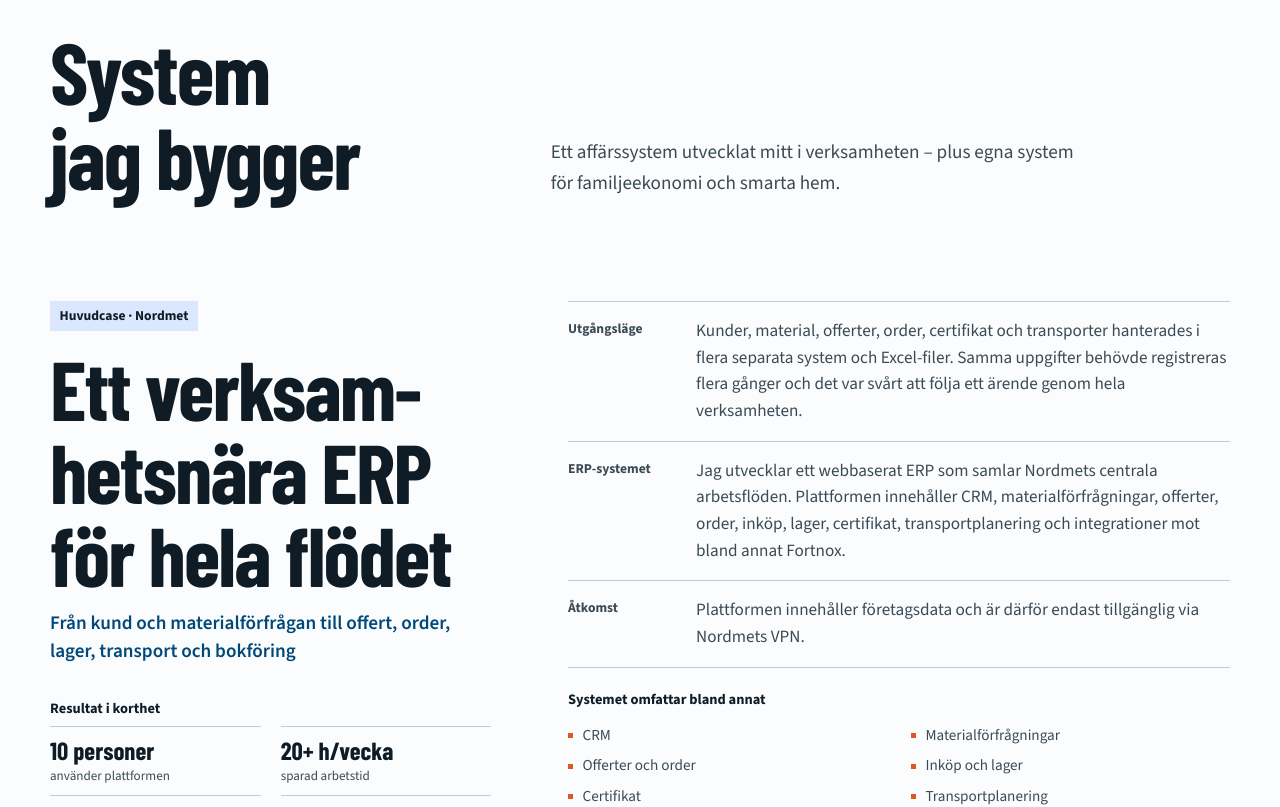
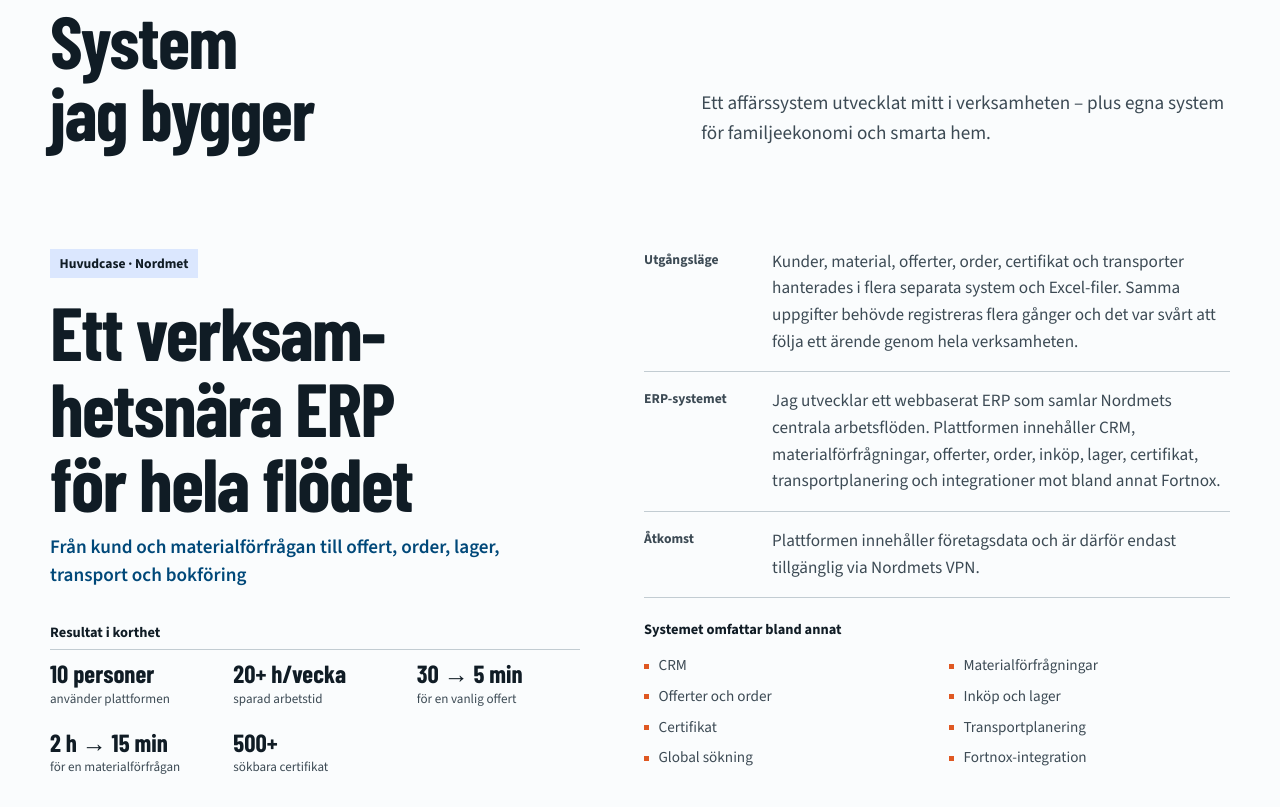
Before and after one commit to lixenstrand/portfolio, a SvelteKit app in the folder portfolio-svelte/: page / in a window 1280 px wide. Shown: the part 1160-1967 px from the top of the page. Built offline with nearby package versions, Linux system fonts and the light colour scheme.

Commit message:
Förbättra balansen i projektsektionen

```diff
--- a/portfolio-svelte/static/css/portfolio.css
+++ b/portfolio-svelte/static/css/portfolio.css
@@ -242,7 +242,7 @@
 
 /* Projects */
 .projectBackground {
-	padding: clamp(5rem, 10vw, 9rem) 0;
+	padding: clamp(4.5rem, 8vw, 7rem) 0 clamp(5rem, 10vw, 9rem);
 	background: var(--surface);
 	border-block: 1px solid var(--line);
 }
@@ -254,18 +254,21 @@
 
 .projects-intro {
 	display: grid;
-	grid-template-columns: 0.8fr 1.2fr;
-	gap: 3rem;
+	grid-template-columns: minmax(0, 1fr) minmax(20rem, 0.9fr);
+	gap: clamp(2rem, 5vw, 4.5rem);
 	align-items: end;
-	margin-bottom: clamp(4rem, 8vw, 7rem);
+	margin-bottom: clamp(3.25rem, 6vw, 5rem);
+	padding-bottom: clamp(1rem, 2vw, 1.5rem);
 }
 
 #projects > .projects-intro h2 {
+	max-width: 9ch;
 	margin: 0;
 	font-family: var(--display);
-	font-size: clamp(3.2rem, 7vw, 5.4rem);
+	font-size: clamp(3.2rem, 6vw, 4.6rem);
 	line-height: 0.98;
 	letter-spacing: -0.02em;
+	text-wrap: balance;
 	color: var(--ink);
 }
 
@@ -273,6 +276,8 @@
 	max-width: 55ch;
 	margin: 0;
 	font-size: 1.2rem;
+	line-height: 1.55;
+	text-wrap: pretty;
 	color: var(--ink-soft);
 }
 
@@ -291,10 +296,11 @@
 }
 
 .project-card.featured {
-	grid-template-columns: minmax(0, 0.8fr) minmax(0, 1.2fr);
+	grid-template-columns: minmax(0, 0.95fr) minmax(0, 1.05fr);
 	grid-template-areas:
 		"heading details"
 		"visual visual";
+	gap: clamp(2.5rem, 5vw, 4.5rem);
 	align-items: start;
 }
 
@@ -345,13 +351,14 @@
 	font-weight: 700;
 	line-height: 1;
 	letter-spacing: -0.02em;
+	text-wrap: balance;
 	color: var(--ink);
 	hyphens: auto;
 }
 
 .project-card.featured h3 {
-	max-width: 13ch;
-	font-size: clamp(3.2rem, 7vw, 5.2rem);
+	max-width: 15ch;
+	font-size: clamp(3.2rem, 6vw, 4.7rem);
 }
 
 .project-tagline {
@@ -385,6 +392,14 @@
 	border-top: 1px solid var(--line);
 }
 
+.project-card.featured .project-impact {
+	border-top: 1px solid var(--line);
+}
+
+.project-card.featured .project-impact > div {
+	border-top: 0;
+}
+
 .project-impact dt {
 	font-family: var(--display);
 	font-size: 1.55rem;
@@ -410,6 +425,11 @@
 	gap: 1rem;
 	padding: 1rem 0;
 	border-top: 1px solid var(--line);
+}
+
+.project-card.featured .story-part:first-child {
+	padding-top: 0;
+	border-top: 0;
 }
 
 .story-part dt {
```
